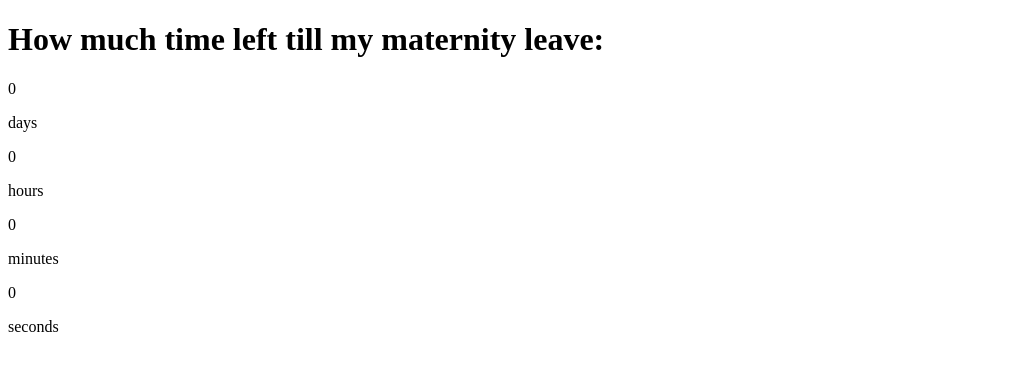
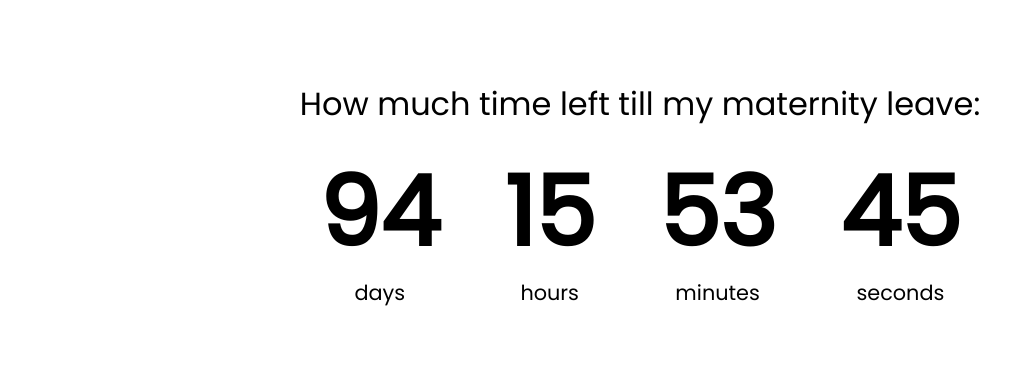
Before and after one commit to KatarzynaZaloba/howmuchtomaternityleave, a website: page index.html in a window 1280 px wide. Shown: the whole page, without its empty margins (0-1034 px from the left). Drawn offline with nearby package versions, Linux system fonts and the light colour scheme; files that its build step writes are made by us from their sources.

Commit message:
add styles and script to the project

```diff
--- a/index.html
+++ b/index.html
@@ -3,8 +3,8 @@
 
 <head>
     <meta charset="UTF-8">
-    <meta property="og:image" content="ogimage.jpg" />
-    <link rel="icon" href="icon.png" />
+    <meta property="og:image" content="ogimage.jpg"/>
+    <!--    <link rel="icon" href="icon.png" />-->
     <meta http-equiv="X-UA-Compatible" content="IE=edge">
     <meta name="viewport" content="width=device-width, initial-scale=1.0">
     <title>How much time left?</title>
--- a/index.js
+++ /dev/null
@@ -1 +0,0 @@
-console.log('Happy developing ✨')
--- a/package.json
+++ b/package.json
@@ -1,8 +1,8 @@
 {
-  "name": "${PROJECT_NAME}",
+  "name": "countdown",
   "version": "1.0.0",
   "description": "",
-  "main": "index.js",
+  "main": "script.js",
   "scripts": {
     "test": "echo \"Error: no test specified\" && exit 1"
   },
--- /dev/null
+++ b/script.js
@@ -0,0 +1,31 @@
+const daysE1 = document.getElementById('days');
+const hoursE1 = document.getElementById('hours');
+const minutesE1 = document.getElementById('minutes');
+const secondsE1 = document.getElementById('seconds');
+
+const newJob = 'Oct 20 2025';
+
+function countdown() {
+    const newJobDate = new Date(newJob);
+    const currentDate = new Date();
+
+    const totalSeconds = new Date(newJobDate - currentDate) / 1000;
+
+    const days = Math.floor(totalSeconds / 3600 / 24);
+    const hours = Math.floor(totalSeconds / 3600) % 24;
+    const minutes = Math.floor(totalSeconds / 60) % 60;
+    const seconds = Math.floor(totalSeconds) % 60;
+
+    daysE1.innerHTML = days;
+    hoursE1.innerHTML = formatTime(hours);
+    minutesE1.innerHTML = formatTime(minutes);
+    secondsE1.innerHTML = formatTime(seconds);
+}
+
+function formatTime(time) {
+    return time < 10 ? (`0${time}`) : time;
+}
+
+countdown();
+
+setInterval(countdown, 1000);
--- /dev/null
+++ b/style.css
@@ -0,0 +1,44 @@
+* {
+  box-sizing: border-box;
+}
+
+body {
+  //background-image: url("./desk.jpg");
+  background-size: cover;
+  background-position: center center;
+  display: flex;
+  flex-direction: column;
+  flex-wrap: wrap;
+  align-items: center;
+  min-height: 100vh;
+  font-family: "Poppins", sans-serif;
+  margin: 0;
+
+  h1 {
+    font-weight: normal;
+    font-size: 2rem;
+    margin-top: 5rem;
+    text-align: center;
+  }
+
+  .countdown-container {
+    display: flex;
+    flex-wrap: wrap;
+    justify-content: center;
+
+    .countdown-el {
+      text-align: center;
+
+      .big-text {
+        font-weight: bold;
+        font-size: 6rem;
+        line-height: 1;
+        margin: 1rem 2rem;
+      }
+
+      span {
+        font-size: 1.3rem;
+      }
+    }
+  }
+}
```
Also changed, not shown: style.scss (deleted).
